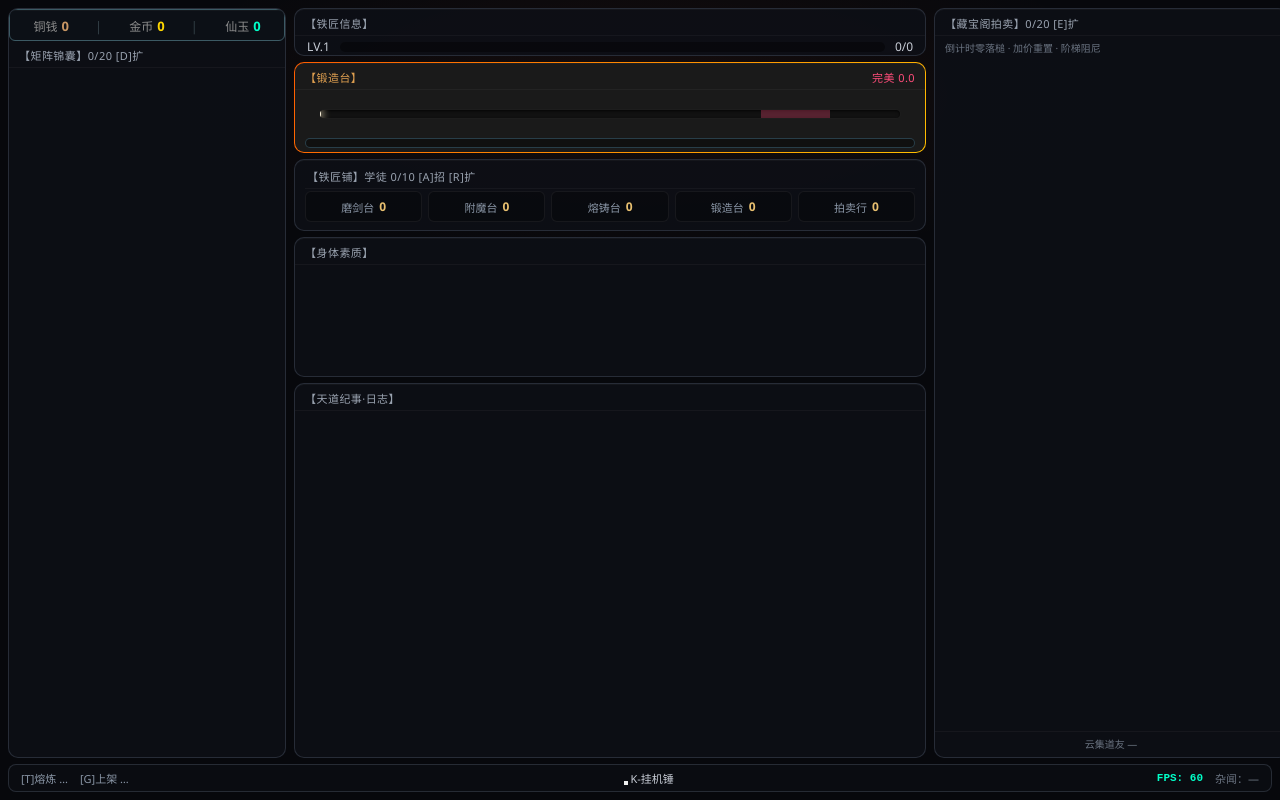
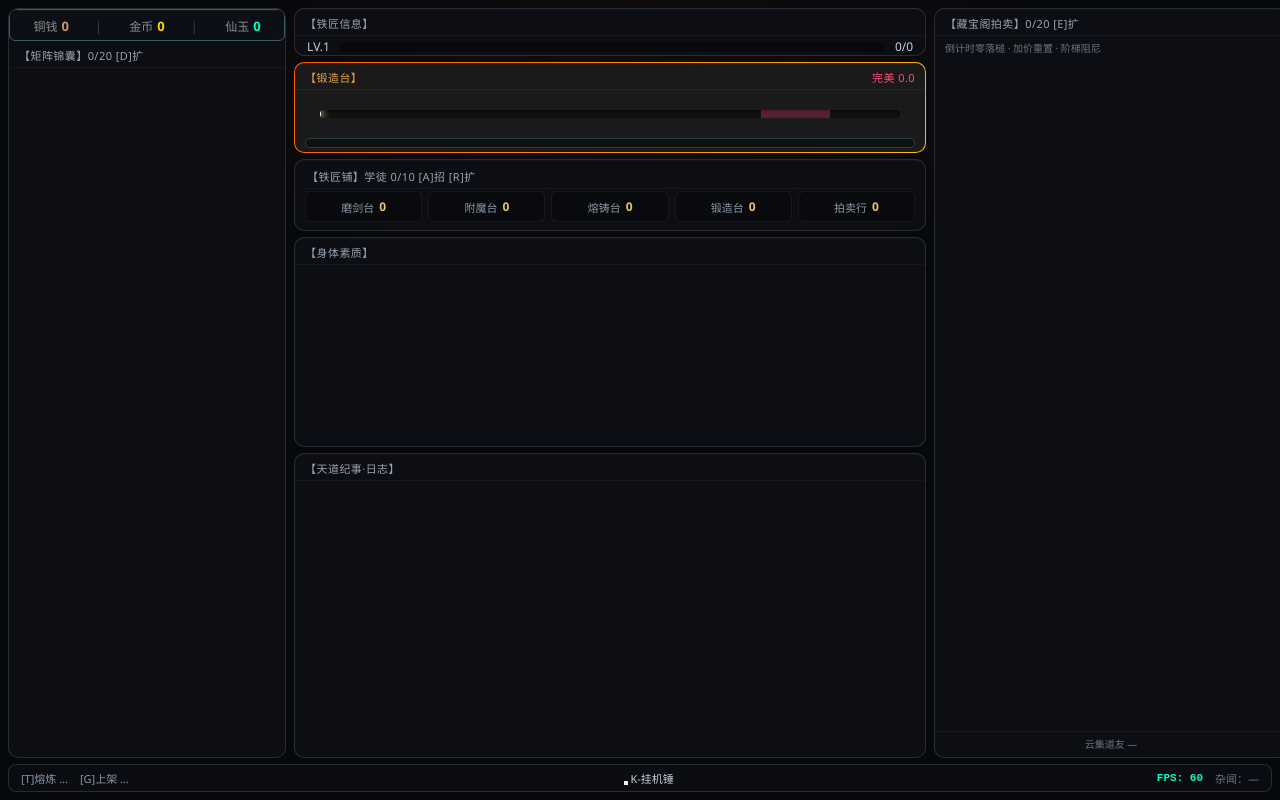
Before and after one commit to e3e0261f/Cyber-Forge, a plain HTML site: page ui/index.html in a window 1280 px wide. Drawn offline with Linux system fonts and the light colour scheme.

Commit message:
2.4.4 - done

```diff
--- a/ui/js/app.js
+++ b/ui/js/app.js
@@ -22,5 +22,5 @@ initFpsMeter(); // 🌟 2. 启动 FPS 实时监控
   setInterval(async () => {
     const t = await invoke('game_tick');
     if (t) applySnap(t);
-  }, 250);
+  }, 200);
 })();
--- a/ui/styles-append.css
+++ b/ui/styles-append.css
@@ -111,10 +111,19 @@ pointer-events: none;
 
 .col-mid > .line3 { flex: 0 0 72px !important; }
 
-/* 身体素质：按需分配 */
+/* --- 修复身体素质（Line6）高度被切割的问题 --- */
 .col-mid > .line6 {
-  flex: 0 1 140px !important;
-  min-height: 80px !important;
+  flex: 0 1 auto !important;           /* 允许根据内容自动调整，不写死固定高度 */
+  min-height: 210px !important;        /* 给一个舒适的默认最小高度 */
+  max-height: 260px !important;        /* 设定一个安全上限，防止它吃掉太多日志空间 */
+  overflow-y: auto !important;         /* 🌟 核心：内容超出时，内部出现滚动条，绝不生硬切割 */
+  display: flex !important;
+  flex-direction: column !important;
+}
+
+/* 确保内部的身体素质网格能够正常随容器滚动 */
+.col-mid > .line6 .body-grid {
+  flex: 1 1 auto !important;
   overflow-y: auto !important;
 }
 
```
